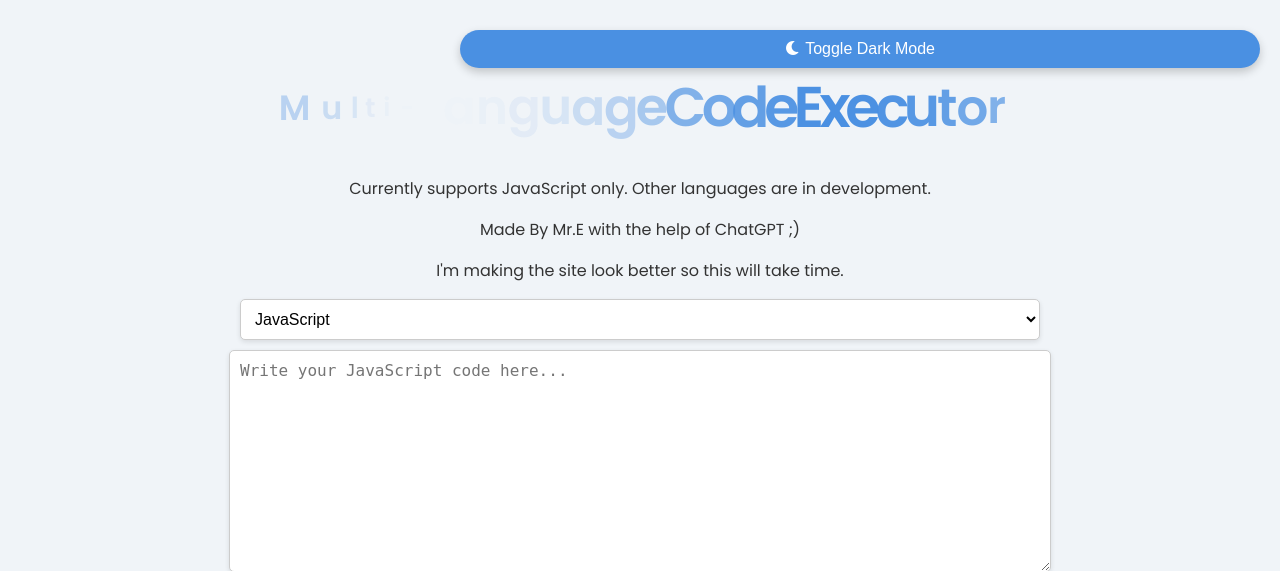
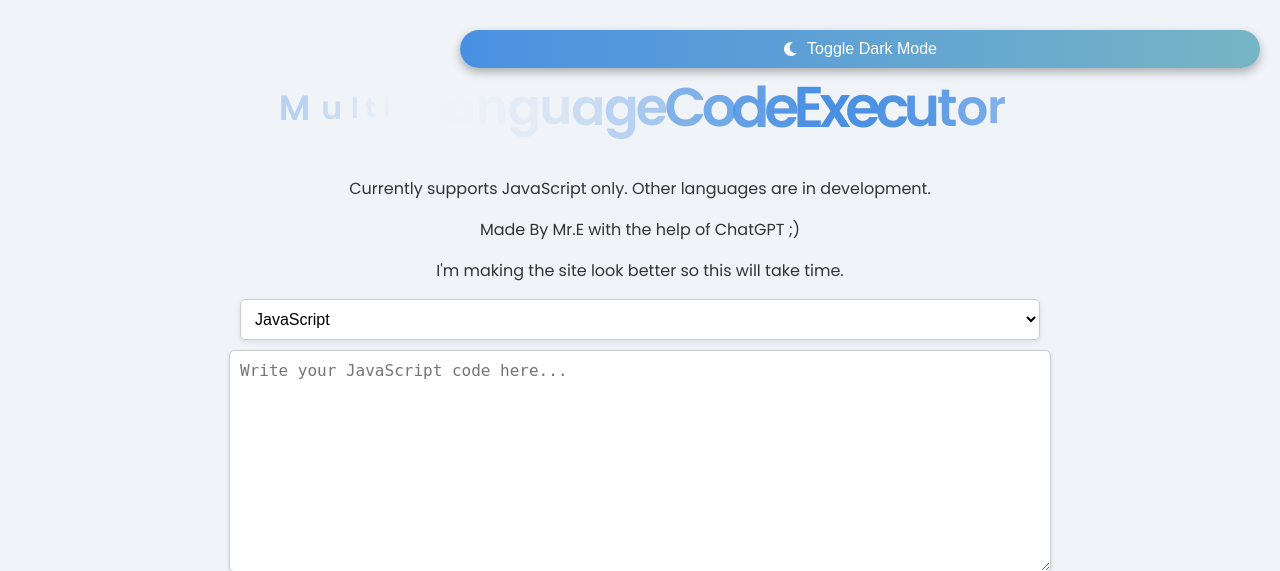
Before and after one commit to GYATSD/333, a PHP site: page / in a window 1280 px wide. Shown: the top 571 px of the page. Run offline with PHP 8.4, Linux system fonts and the light colour scheme.

Commit message:
Update styles.css

```diff
--- a/styles.css
+++ b/styles.css
@@ -135,19 +135,28 @@
     padding: 10px 20px; /* Increase padding for better spacing */
     font-size: 16px; /* Use a slightly larger font size */
     color: #fff;
-    background-color: #4A90E2;
+    background: linear-gradient(90deg, #4A90E2, #76b5c5); /* Gradient background */
     border: none;
-    border-radius: 25px; /* Make it more rounded */
+    border-radius: 30px; /* More rounded corners */
     cursor: pointer;
-    transition: background-color 0.3s ease, box-shadow 0.3s ease, transform 0.2s ease; /* Add transform transition */
-    box-shadow: 0 4px 10px rgba(0, 0, 0, 0.2); /* Deeper shadow for more depth */
+    transition: background 0.3s ease, box-shadow 0.3s ease, transform 0.2s ease; /* Smooth transition effects */
+    box-shadow: 0 4px 10px rgba(0, 0, 0, 0.3); /* Enhanced shadow for depth */
+    display: flex; /* Use flexbox for alignment */
+    align-items: center; /* Center icon and text vertically */
+    justify-content: center; /* Center icon and text horizontally */
 }
 
 #darkModeToggle:hover {
-    background-color: #357ABD;
-    transform: translateY(-2px); /* Slightly raise the button on hover */
+    background: linear-gradient(90deg, #357ABD, #5fa1b3); /* Change gradient on hover */
+    transform: translateY(-3px); /* Slightly raise the button on hover */
+    box-shadow: 0 6px 15px rgba(0, 0, 0, 0.4); /* Deeper shadow on hover */
 }
 
 #darkModeToggle:active {
     transform: translateY(1px); /* Slightly lower the button when active */
 }
+
+/* Add styles for the icon */
+#darkModeToggle i {
+    margin-right: 8px; /* Space between icon and text */
+}
```
